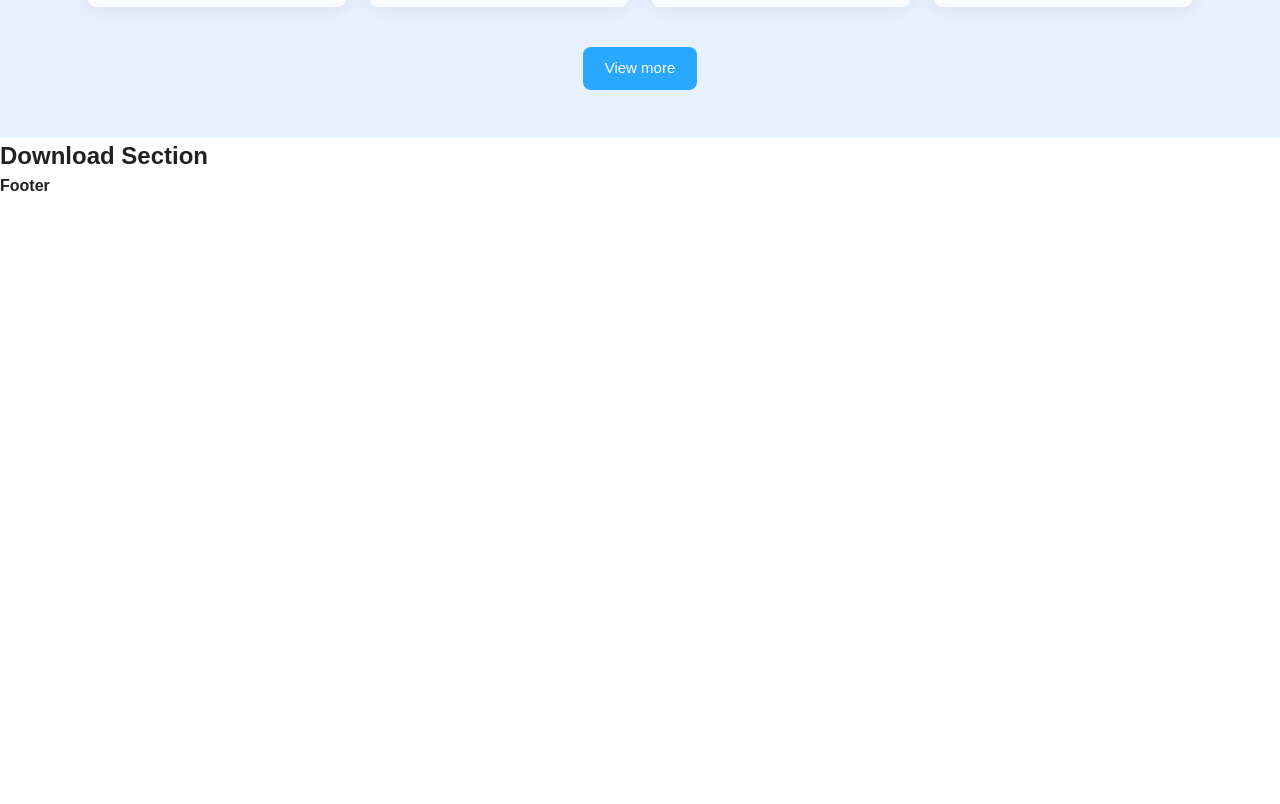
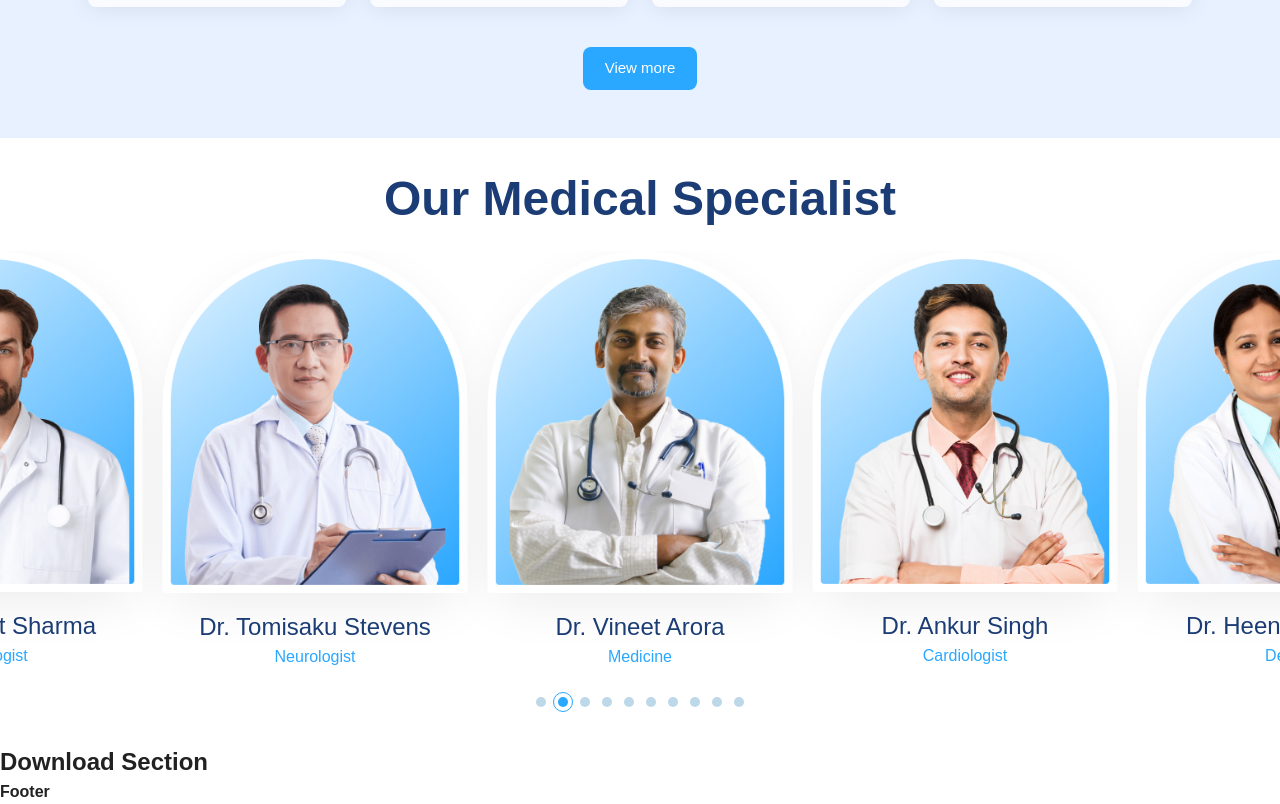
Before and after one commit to ajayghodake/MedifyApp, a React (Create React App) app: page / in a window 1280 px wide. Shown: the part 1827-2631 px from the top of the page. Before the commit the page ends 2025 px from the top, so only its background shows below. Built offline with nearby package versions, Linux system fonts and the light colour scheme; no server answers.

Commit message:
Medical Specialist created

```diff
--- a/src/Home/Home.jsx
+++ b/src/Home/Home.jsx
@@ -6,6 +6,7 @@ import HospitalSearch from "../components/HospitalSearch/HospitalSearch";
 import HeroServices from "../components/HeroServices/HeroServices";
 import OffersSwiper from "../components/Sections/OffersSwiper/OffersSwiper";
 import Specilization from "../components/Sections/Spelizations/Specilization";
+import Specialists from "../components/Sections/Specialists/Specialists";
 export default function Home() {
   return (
     <div>
@@ -38,6 +39,7 @@ export default function Home() {
         </Box>
         <OffersSwiper />
         <Specilization />
+        <Specialists />
       </Box>
     </div>
   );
--- /dev/null
+++ b/src/components/Sections/Specialists/DrCards.jsx
@@ -0,0 +1,28 @@
+import React from "react";
+import { Box, Typography } from "@mui/material";
+export default function DrCards({ img, name, title }) {
+  return (
+    <Box textAlign="center">
+      <Box
+        component="img"
+        src={img}
+        width={1}
+        sx={{
+          boxShadow: "0 15px 55px -10px rgba(0,0,0,0.09)",
+          borderRadius: "250px 240px 4px 4px",
+        }}
+        mb={2}
+      />
+      <Typography fontSize={{ xs: 16, md: 24 }} color="#1B3C74">
+        {name}
+      </Typography>
+      <Typography
+        fontSize={{ xs: 14, md: 16 }}
+        fontWeight={500}
+        color="primary.main"
+      >
+        {title}
+      </Typography>
+    </Box>
+  );
+}
--- /dev/null
+++ b/src/components/Sections/Specialists/Specialists.jsx
@@ -0,0 +1,48 @@
+import { Box, Typography } from "@mui/material";
+import { Pagination, Autoplay } from "swiper/modules";
+import { Swiper, SwiperSlide } from "swiper/react";
+import "swiper/css";
+import DrCard from "./DrCards";
+import doctor1 from "../../../assets/doctors/ahmad-stevens.png";
+import doctor2 from "../../../assets/doctors/ahmad.png";
+import doctor3 from "../../../assets/doctors/ankur.png";
+import doctor4 from "../../../assets/doctors/heena.png";
+import doctor5 from "../../../assets/doctors/lesley.png";
+
+export default function Specialists() {
+  const specialists = [
+    { img: doctor1, name: "Dr. Tomisaku Stevens", title: "Neurologist" },
+    { img: doctor2, name: "Dr. Vineet Arora", title: "Medicine" },
+    { img: doctor3, name: "Dr. Ankur Singh", title: "Cardiologist" },
+    { img: doctor4, name: "Dr. Heena Malhotra", title: "Dentist" },
+    { img: doctor5, name: "Dr. Lesley Hull", title: "Orthopedic" },
+    { img: doctor1, name: "Dr. Aman Kumar", title: "Physician" },
+    { img: doctor2, name: "Dr. Rana Pitir", title: "Gynecologist" },
+    { img: doctor3, name: "Dr. Ravinder Gera", title: "Dermatologist" },
+    { img: doctor4, name: "Dr. Sahithi Kilaru", title: "ENT Specialist" },
+    { img: doctor5, name: "Dr. Hemant Sharma", title: "Oncologist" },
+  ];
+  return (
+    <Box py={4}>
+      <Typography variant="h2" textAlign="center" mb={3} px={2}>
+        Our Medical Specialist
+      </Typography>
+      <Swiper
+        slidesPerView={2}
+        spaceBetween={20}
+        loop={true}
+        centeredSlides={true}
+        modules={[Pagination, Autoplay]}
+        autoplay={{ delay: 2500, disableOnInteraction: false }}
+        pagination={{ clickable: true }}
+        breakpoints={{ 767: { slidesPerView: 4 } }}
+      >
+        {specialists.map((data, index)=> (
+          <SwiperSlide key={index}>
+            <DrCard img={data.img} name={data.name} title={data.title}/>
+          </SwiperSlide>
+        ))}
+      </Swiper>
+    </Box>
+  );
+}
```
